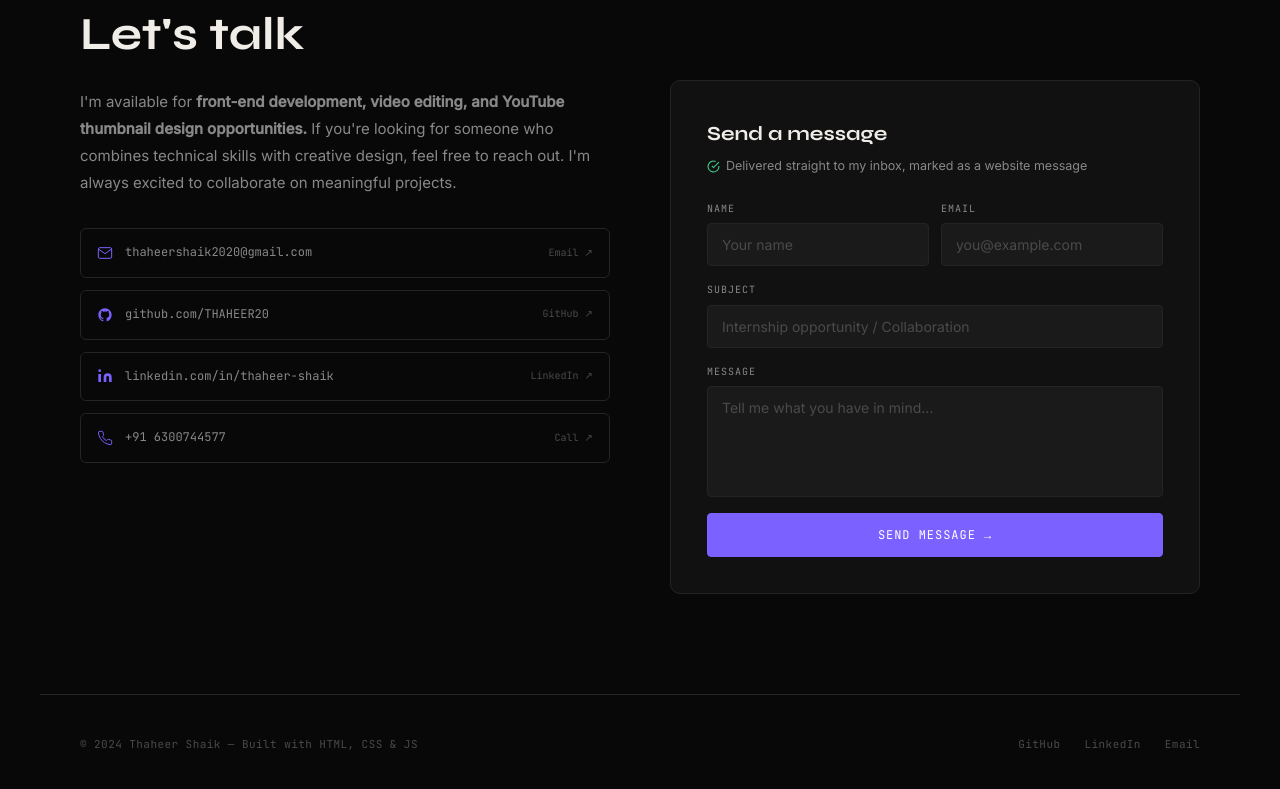
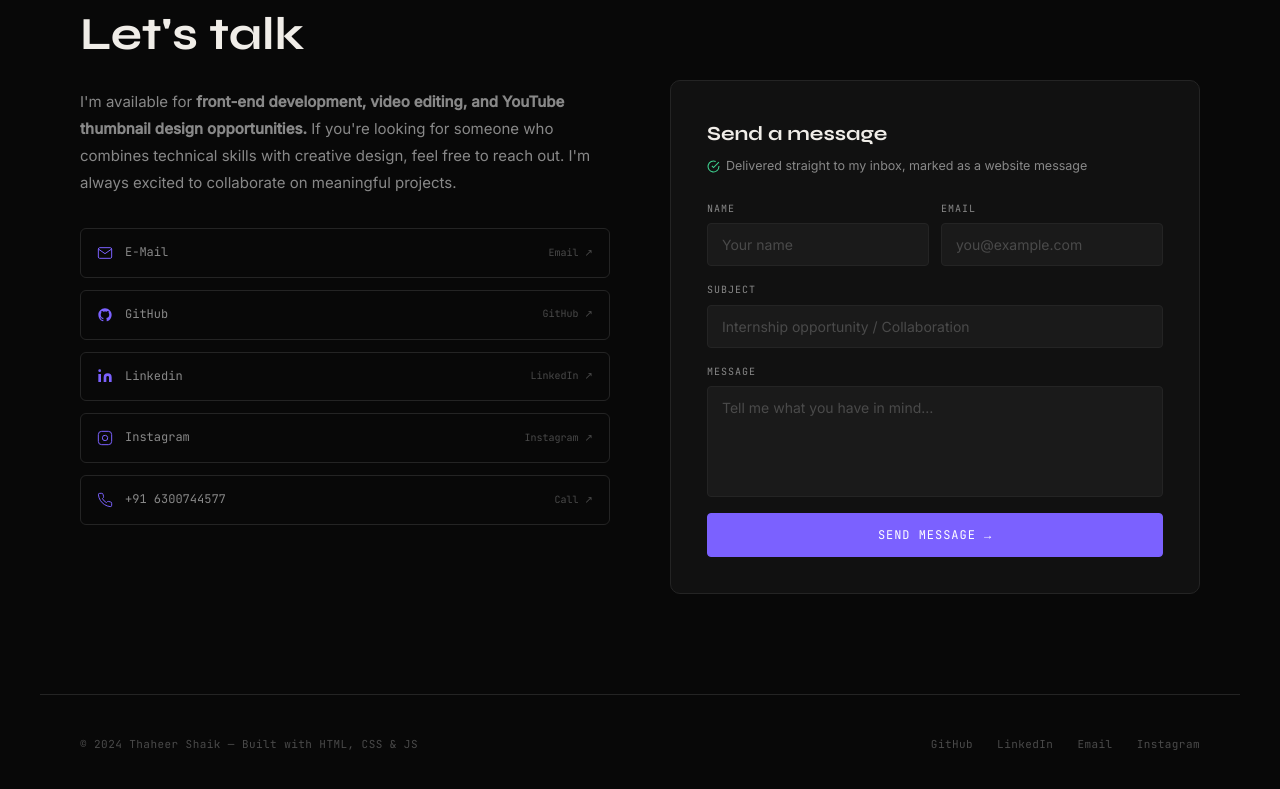
Before and after one commit to THAHEER20/My-Website, a plain HTML site: page index.html in a window 1280 px wide. Shown: the part 5435-6224 px from the top of the page. Drawn offline with Linux system fonts and the light colour scheme.

Commit message:
Change contact link text for clarity
Updated contact links to use descriptive text for email, GitHub, LinkedIn, and Instagram.

```diff
--- a/index.html
+++ b/index.html
@@ -702,19 +702,25 @@ footer{border-top:1px solid var(--border);padding:40px;display:flex;align-items:
       <div class="contact-links">
         <a class="contact-link" href="mailto:thaheershaik2020@gmail.com">
           <svg width="16" height="16" viewBox="0 0 24 24" fill="none" stroke="currentColor" stroke-width="1.5"><path d="M4 4h16c1.1 0 2 .9 2 2v12c0 1.1-.9 2-2 2H4c-1.1 0-2-.9-2-2V6c0-1.1.9-2 2-2z"/><polyline points="22,6 12,13 2,6"/></svg>
-          <span>thaheershaik2020@gmail.com</span>
+          <span>E-Mail</span>
           <span style="margin-left:auto;font-family:var(--f-mono);font-size:10px;color:var(--muted)">Email ↗</span>
         </a>
         <a class="contact-link" href="https://github.com/THAHEER20" target="_blank">
           <svg width="16" height="16" viewBox="0 0 24 24" fill="currentColor"><path d="M12 2C6.477 2 2 6.477 2 12c0 4.42 2.865 8.166 6.839 9.489.5.092.682-.217.682-.482 0-.237-.008-.866-.013-1.7-2.782.604-3.369-1.34-3.369-1.34-.454-1.156-1.11-1.462-1.11-1.462-.908-.62.069-.608.069-.608 1.003.07 1.531 1.03 1.531 1.03.892 1.529 2.341 1.087 2.91.832.092-.647.35-1.088.636-1.338-2.22-.253-4.555-1.11-4.555-4.943 0-1.091.39-1.984 1.029-2.683-.103-.253-.446-1.27.098-2.647 0 0 .84-.269 2.75 1.025A9.578 9.578 0 0112 6.836c.85.004 1.705.115 2.504.337 1.909-1.294 2.747-1.025 2.747-1.025.546 1.377.203 2.394.1 2.647.64.699 1.028 1.592 1.028 2.683 0 3.842-2.339 4.687-4.566 4.935.359.309.678.919.678 1.852 0 1.336-.012 2.415-.012 2.743 0 .267.18.578.688.48C19.138 20.163 22 16.418 22 12c0-5.523-4.477-10-10-10z"/></svg>
-          <span>github.com/THAHEER20</span>
+          <span>GitHub</span>
           <span style="margin-left:auto;font-family:var(--f-mono);font-size:10px;color:var(--muted)">GitHub ↗</span>
         </a>
         <a class="contact-link" href="https://www.linkedin.com/in/thaheer-shaik-13783b291/" target="_blank">
           <svg width="16" height="16" viewBox="0 0 24 24" fill="currentColor"><path d="M16 8a6 6 0 016 6v7h-4v-7a2 2 0 00-2-2 2 2 0 00-2 2v7h-4v-7a6 6 0 016-6zM2 9h4v12H2z"/><circle cx="4" cy="4" r="2"/></svg>
-          <span>linkedin.com/in/thaheer-shaik</span>
+          <span>Linkedin</span>
           <span style="margin-left:auto;font-family:var(--f-mono);font-size:10px;color:var(--muted)">LinkedIn ↗</span>
         </a>
+        <a class="contact-link" href="https://instagram.com/_thaheer_20_" target="_blank">
+         <svg width="16" height="16" viewBox="0 0 24 24" fill="none" stroke="currentColor" stroke-width="1.5"><rect x="2" y="2" width="20" height="20" rx="5"/><path d="M16 11.37A4 4 0 1112.63 8 4 4 0 0116 11.37z"/><line x1="17.5" y1="6.5" x2="17.51" y2="6.5"/></svg>
+         <span>Instagram</span>
+         <span style="margin-left:auto;font-family:var(--f-mono);font-size:10px;color:var(--muted)">Instagram ↗</span>
+        </a>
+
         <a class="contact-link" href="tel:+916300744577">
           <svg width="16" height="16" viewBox="0 0 24 24" fill="none" stroke="currentColor" stroke-width="1.5"><path d="M22 16.92v3a2 2 0 01-2.18 2 19.79 19.79 0 01-8.63-3.07 19.5 19.5 0 01-6-6 19.79 19.79 0 01-3.07-8.67A2 2 0 014.11 2h3a2 2 0 012 1.72c.127.96.361 1.903.7 2.81a2 2 0 01-.45 2.11L8.09 9.91a16 16 0 006 6l1.27-1.27a2 2 0 012.11-.45c.907.339 1.85.573 2.81.7A2 2 0 0122 16.92z"/></svg>
           <span>+91 6300744577</span>
@@ -761,6 +767,7 @@ footer{border-top:1px solid var(--border);padding:40px;display:flex;align-items:
     <a href="https://github.com/THAHEER20" target="_blank">GitHub</a>
     <a href="https://www.linkedin.com/in/thaheer-shaik-13783b291/" target="_blank">LinkedIn</a>
     <a href="mailto:thaheershaik2020@gmail.com">Email</a>
+    <a href="https://instagram.com/_thaheer_20_" target="_blank">Instagram</a>
   </div>
 </footer>
 
```
